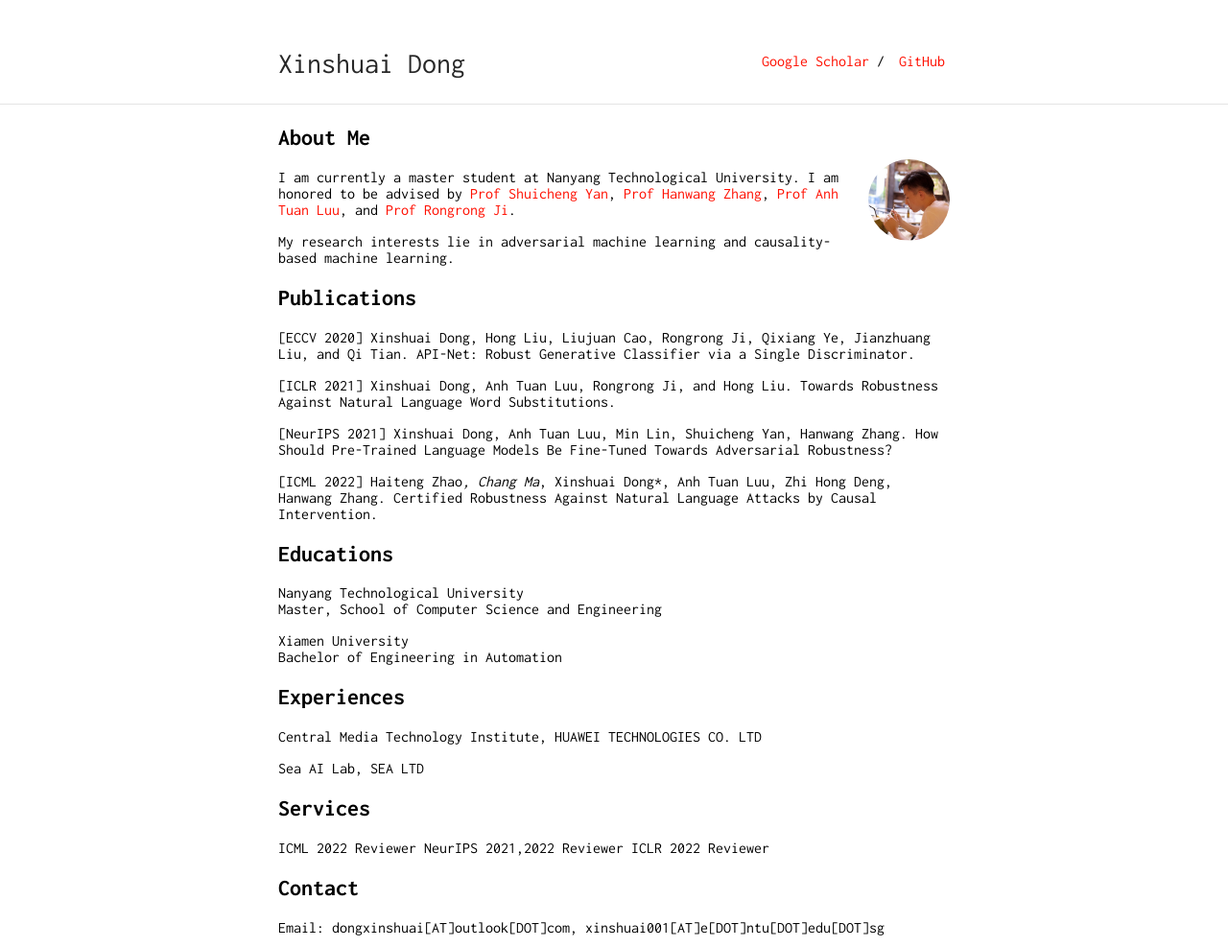
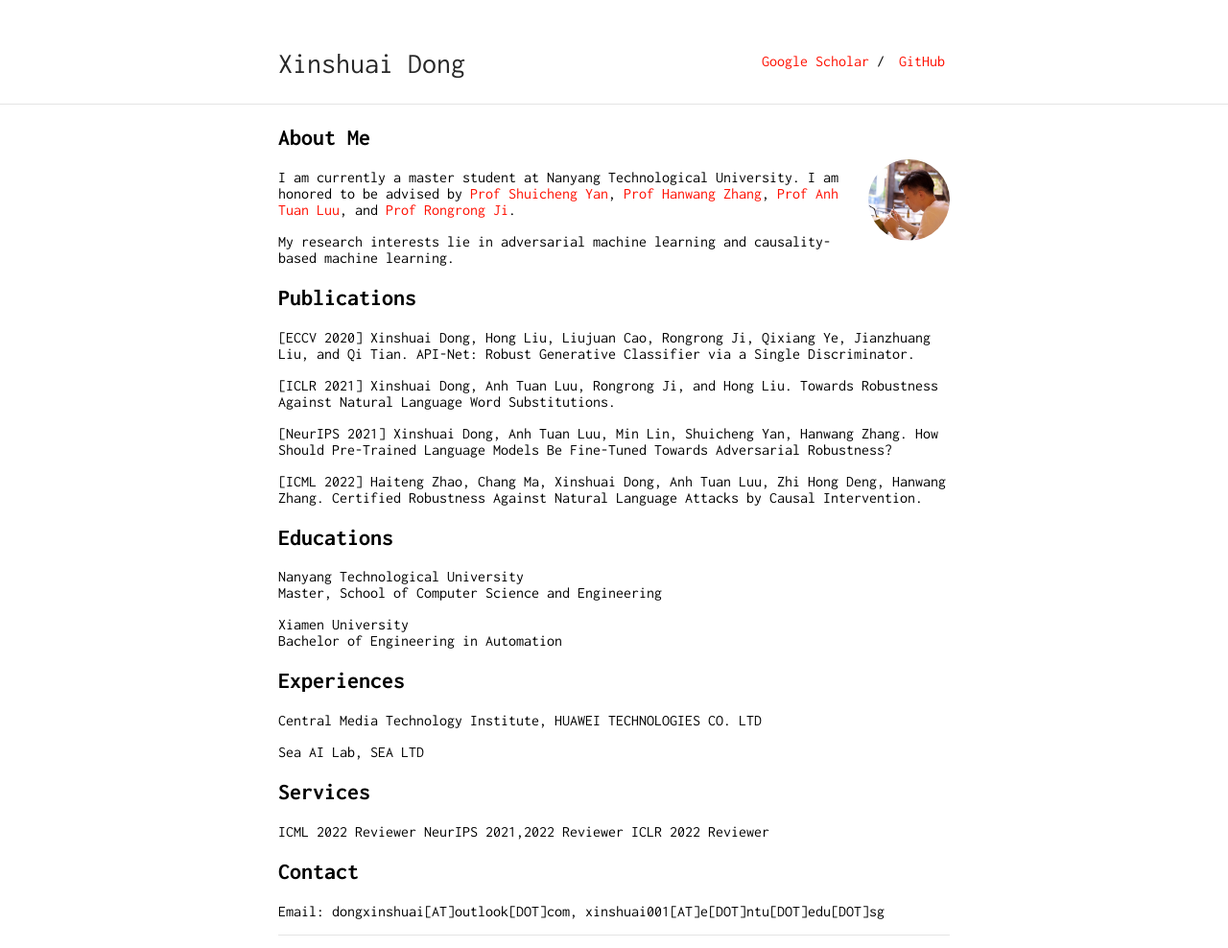
Before and after one commit to dongxinshuai/dongxinshuai.github.io, a Jekyll site: the page built from index.md, in a window 1280 px wide, cut to the strip 0-988 px from the top of the page. Shown: the whole strip at 96% size. Built offline with Jekyll 4.4.1, drawn with Linux system fonts in a browser that asks for light colours; our own code applies the rules of GitHub Pages for plain Markdown files.

```diff
--- a/index.md
+++ b/index.md
@@ -23,7 +23,7 @@ Towards Robustness Against Natural Language Word Substitutions.
 [NeurIPS 2021] Xinshuai Dong, Anh Tuan Luu, Min Lin, Shuicheng Yan, Hanwang Zhang.
 How Should Pre-Trained Language Models Be Fine-Tuned Towards Adversarial Robustness?
 
-[ICML 2022] Haiteng Zhao*, Chang Ma*, Xinshuai Dong*, Anh Tuan Luu, Zhi Hong Deng, Hanwang Zhang.
+[ICML 2022] Haiteng Zhao, Chang Ma, Xinshuai Dong, Anh Tuan Luu, Zhi Hong Deng, Hanwang Zhang.
 Certified Robustness Against Natural Language Attacks by Causal Intervention.
 
 ## Educations
```
